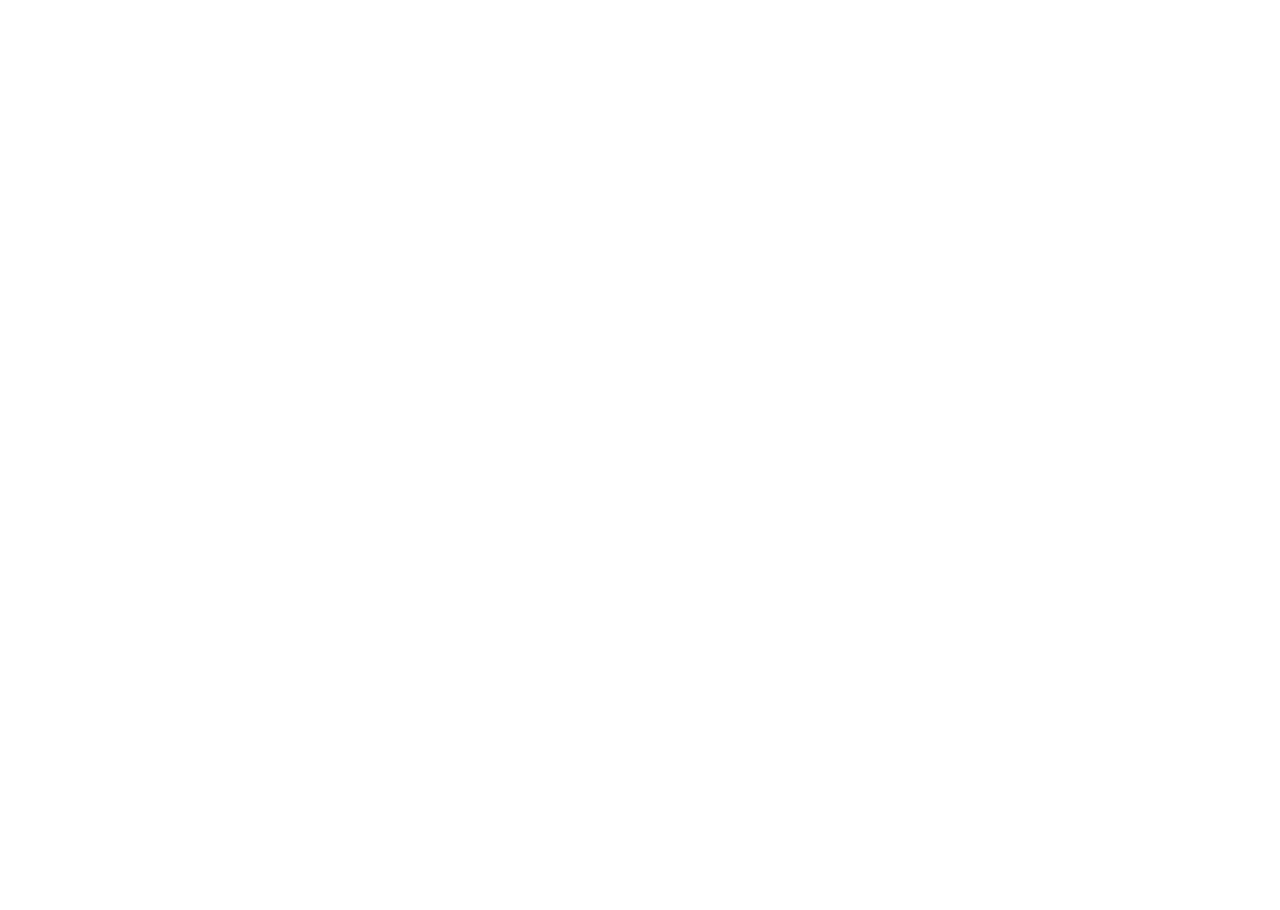
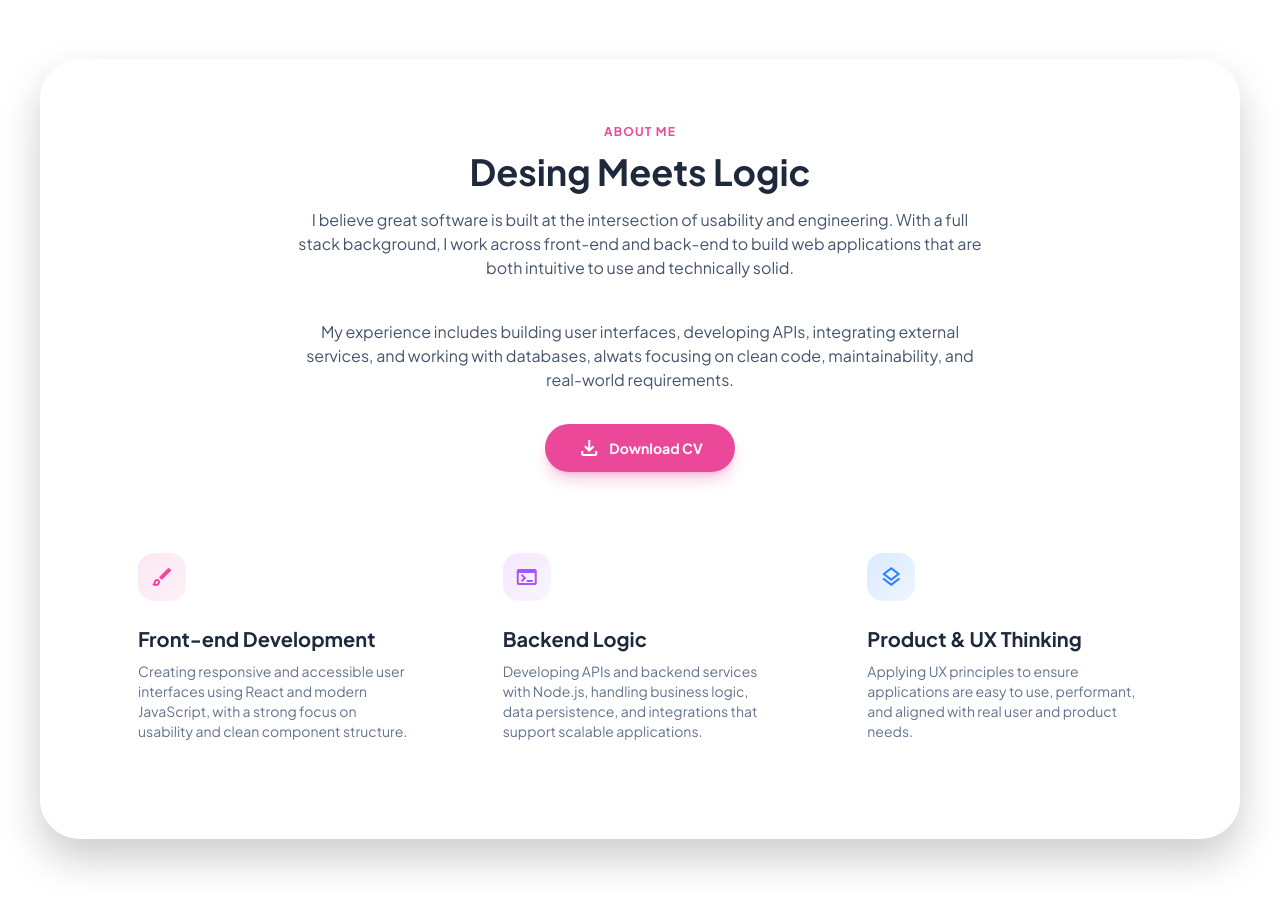
Before and after one commit to sovilleda07/portfolio, a React (Vite) app: page / in a window 1280 px wide. Shown: the part 840-1750 px from the top of the page. Before the commit the page ends 819 px from the top, so only its background shows below. Built offline with nearby package versions, Linux system fonts and the light colour scheme.

Commit message:
Create About component

```diff
--- a/src/App.tsx
+++ b/src/App.tsx
@@ -1,6 +1,7 @@
 import { BackgroundBlobs } from './components/background/BackgroundBlobs';
 import { Header } from './components/layout/Header';
 import { Hero } from './components/sections/Hero';
+import { About } from './components/sections/About';
 
 function App() {
   return (
@@ -10,6 +11,7 @@
 
       <main className="flex flex-col items-center w-full px-4 md:px-10">
         <Hero />
+        <About />
       </main>
     </div>
   );
--- /dev/null
+++ b/src/components/sections/About.tsx
@@ -0,0 +1,89 @@
+export function About() {
+  return (
+    <section id="about" className="w-full max-w-7xl py-20">
+      <div className="glass-panel rounded-[2.5rem] p-8 md:p-16">
+        <div className="flex flex-col gap-12">
+          <div className="mx-auto max-w-175 text-center">
+            <h2 className="mb-3 text-xs font-bold uppercase tracking-widest text-primary">
+              About me
+            </h2>
+
+            <h3 className="mb-4 text-3xl font-bold md:text-4xl">
+              Desing Meets Logic
+            </h3>
+
+            <p className="mb-10 text-slate-600">
+              I believe great software is built at the intersection of usability
+              and engineering. With a full stack background, I work across
+              front-end and back-end to build web applications that are both
+              intuitive to use and technically solid.
+            </p>
+
+            <p className="text-slate-600">
+              My experience includes building user interfaces, developing APIs,
+              integrating external services, and working with databases, alwats
+              focusing on clean code, maintainability, and real-world
+              requirements.
+            </p>
+
+            <div className="mt-8">
+              <a
+                href="#"
+                className="inline-flex h-12 items-center gap-2 rounded-full bg-primary px-8 text-sm font-bold text-white shadow-lg shadow-primary/30 transition-all hover:-translate-y-0.5 hover:bg-primary-hover hover:shadow-primary/50"
+              >
+                <span className="material-symbols-outlined text-[20px]">
+                  download
+                </span>
+                Download CV
+              </a>
+            </div>
+          </div>
+
+          {/* Cards */}
+          <div className="grid grid-cols-1 gap-6 md:grid-cols-3">
+            <div className="rounded-3xl border border-white/40 bg-white/40 p-8 transition-all duration-300 hover:-translate-y-2 hover:bg-white/60 hover:shadow-lg">
+              <div className="mb-6 flex size-12 items-center justify-center rounded-2xl bg-gradient-to-br from-pink-100 to-pink-50 text-primary">
+                <span className="material-symbols-outlined">brush</span>
+              </div>
+
+              <h4 className="mb-2 text-xl font-bold">Front-end Development</h4>
+
+              <p className="text-sm text-slate-500">
+                Creating responsive and accessible user interfaces using React
+                and modern JavaScript, with a strong focus on usability and
+                clean component structure.
+              </p>
+            </div>
+
+            <div className="rounded-3xl border border-white/40 bg-white/40 p-8 transition-all duration-300 hover:-translate-y-2 hover:bg-white/60 hover:shadow-lg">
+              <div className="mb-6 flex size-12 items-center justify-center rounded-2xl bg-gradient-to-br from-purple-100 to-purple-50 text-secondary">
+                <span className="material-symbols-outlined">terminal</span>
+              </div>
+
+              <h4 className="mb-2 text-xl font-bold">Backend Logic</h4>
+
+              <p className="text-sm text-slate-500">
+                Developing APIs and backend services with Node.js, handling
+                business logic, data persistence, and integrations that support
+                scalable applications.
+              </p>
+            </div>
+
+            <div className="rounded-3xl border border-white/40 bg-white/40 p-8 transition-all duration-300 hover:-translate-y-2 hover:bg-white/60 hover:shadow-lg">
+              <div className="mb-6 flex size-12 items-center justify-center rounded-2xl bg-gradient-to-br from-blue-100 to-blue-50 text-blue-500">
+                <span className="material-symbols-outlined">layers</span>
+              </div>
+
+              <h4 className="mb-2 text-xl font-bold">Product & UX Thinking</h4>
+
+              <p className="text-sm text-slate-500">
+                Applying UX principles to ensure applications are easy to use,
+                performant, and aligned with real user and product needs.
+              </p>
+            </div>
+          </div>
+        </div>
+      </div>
+    </section>
+  );
+}
```
